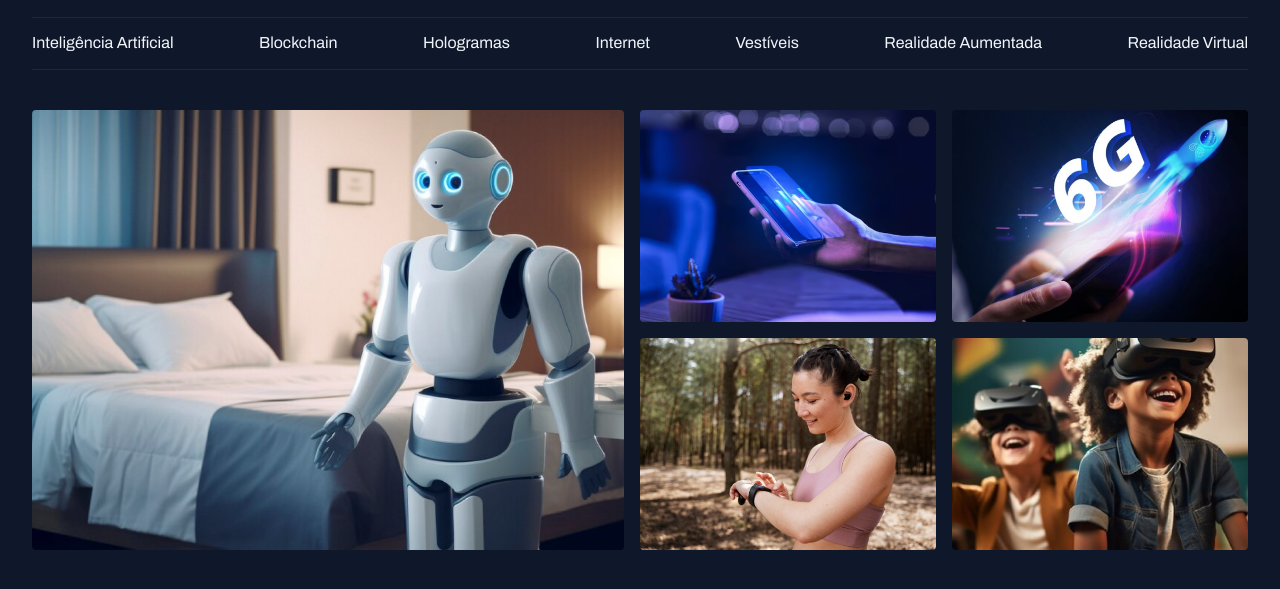
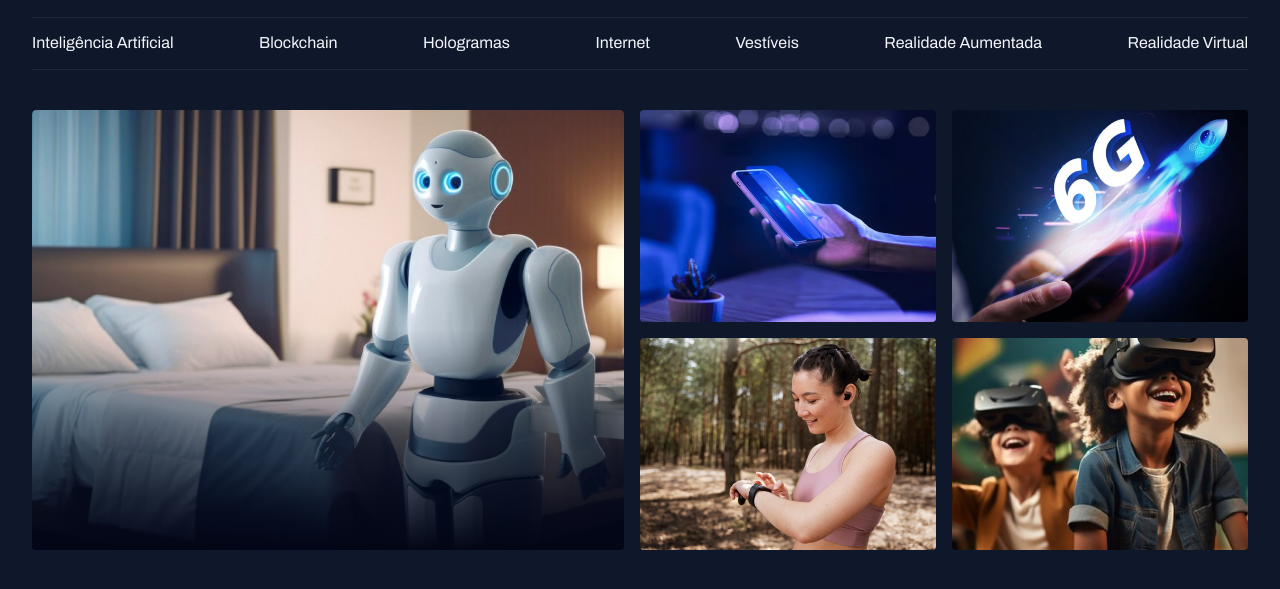
Before and after one commit to ViniiciusDev/Portal-de-Noticias, a plain HTML site: page index.html in a window 1280 px wide. Shown: the part 45-634 px from the top of the page. Drawn offline with Linux system fonts and the light colour scheme.

Commit message:
Add Linear Gradient

```diff
--- a/index.html
+++ b/index.html
@@ -42,7 +42,7 @@
 
   <main class="grid container">
     <section id="featured" class="grid grid-flow-col gap-16">
-      <div>
+      <div class="card">
         <img src="assets/images/Image 01.png" alt="">
       </div>
 
--- a/styles/sections.css
+++ b/styles/sections.css
@@ -4,4 +4,22 @@
     object-fit: cover;
     border-radius: 4px;
   }
+
+  .card {
+    position: relative;
+    overflow: hidden;
+    border-radius: 4px;
+
+    &::before {    /* o & identifica que o before é aplicado no .card */
+      content: "";
+      position: absolute;
+      inset: 0;
+      top: 50%;
+      background: linear-gradient(
+        180deg,
+        transparent 0%,
+        #020617 100%
+      );
+    }
+  }
 }
```
